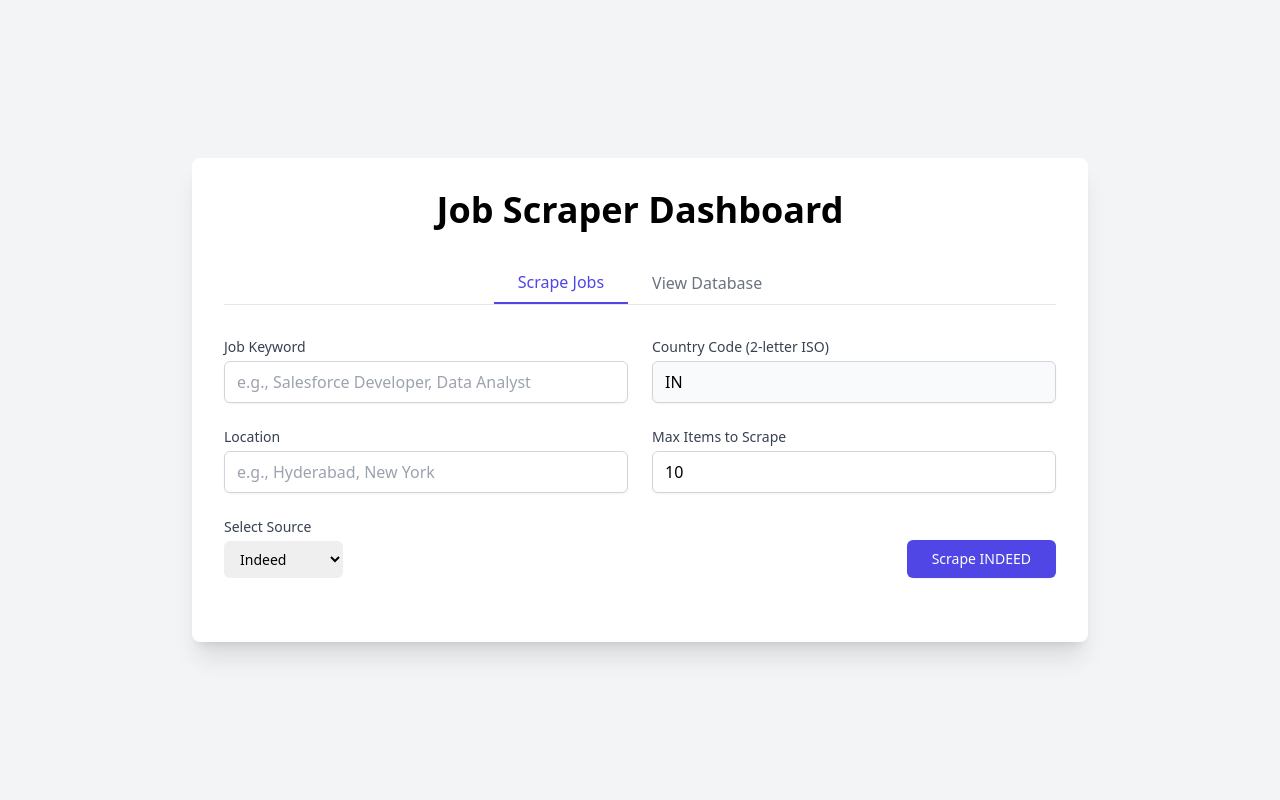
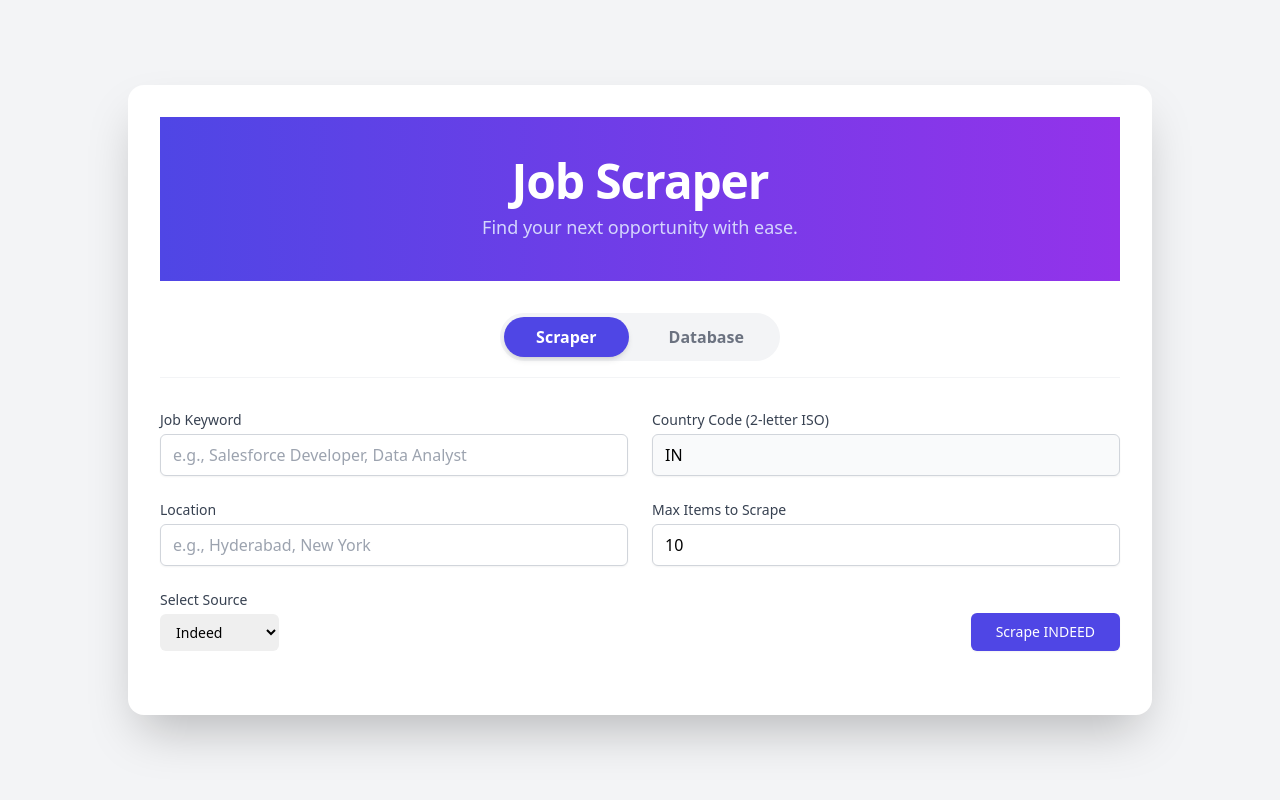
Before and after one commit to JanSaida7/Indeed_Scraper, a Flask app: page / in a window 1280 px wide. Run offline with Flask 3, Linux system fonts and the light colour scheme; data that the repository does not hold is empty; some libraries are stand-ins or nearby versions.

Commit message:
Refactor header and navigation UI

```diff
--- a/templates/index.html
+++ b/templates/index.html
@@ -6,23 +6,25 @@
     <meta name="viewport" content="width=device-width, initial-scale=1.0">
     <title>Job Scraper Dashboard</title>
     <script src="https://cdn.tailwindcss.com"></script>
+    <link rel="stylesheet" href="{{ url_for('static', filename='css/style.css') }}">
 </head>
 
 <body class="bg-gray-100 flex items-center justify-center min-h-screen">
 
-    <div class="container mx-auto p-8 bg-white shadow-xl rounded-lg max-w-4xl">
-        <header class="text-center mb-8">
-            <h1 class="text-4xl font-bold">Job Scraper Dashboard</h1>
+    <div class="container mx-auto p-0 md:p-8 md:my-8 bg-white shadow-2xl rounded-2xl max-w-5xl overflow-hidden fade-in">
+        <header class="text-center p-10 bg-gradient-to-r from-indigo-600 to-purple-600 text-white mb-8">
+            <h1 class="text-5xl font-extrabold tracking-tight mb-2">Job Scraper</h1>
+            <p class="text-indigo-100 text-lg opacity-90">Find your next opportunity with ease.</p>
         </header>
 
         <!-- Navigation Tabs -->
-        <div class="flex justify-center mb-8 border-b">
-            <button id="nav-scraper"
-                class="px-6 py-2 font-medium text-indigo-600 border-b-2 border-indigo-600 focus:outline-none">Scrape
-                Jobs</button>
-            <button id="nav-database"
-                class="px-6 py-2 font-medium text-gray-500 hover:text-indigo-600 focus:outline-none">View
-                Database</button>
+        <div class="flex justify-center mb-8 border-b border-gray-100 pb-4">
+            <div class="bg-gray-100 p-1 rounded-full flex space-x-2">
+                <button id="nav-scraper"
+                    class="px-8 py-2 rounded-full font-semibold text-white bg-indigo-600 shadow-md transition-all duration-300 focus:outline-none">Scraper</button>
+                <button id="nav-database"
+                    class="px-8 py-2 rounded-full font-semibold text-gray-500 hover:text-gray-700 transition-all duration-300 focus:outline-none">Database</button>
+            </div>
         </div>
 
         <!-- Scraper Tab Content -->
@@ -142,21 +144,21 @@
                 databaseTab.classList.add('hidden');
 
                 // Update Nav Styles
-                navScraper.classList.add('text-indigo-600', 'border-b-2', 'border-indigo-600');
-                navScraper.classList.remove('text-gray-500');
+                navScraper.classList.add('bg-indigo-600', 'text-white', 'shadow-md');
+                navScraper.classList.remove('text-gray-500', 'hover:text-gray-700');
 
-                navDatabase.classList.add('text-gray-500');
-                navDatabase.classList.remove('text-indigo-600', 'border-b-2', 'border-indigo-600');
+                navDatabase.classList.add('text-gray-500', 'hover:text-gray-700');
+                navDatabase.classList.remove('bg-indigo-600', 'text-white', 'shadow-md');
             } else {
                 scraperTab.classList.add('hidden');
                 databaseTab.classList.remove('hidden');
 
                 // Update Nav Styles
-                navDatabase.classList.add('text-indigo-600', 'border-b-2', 'border-indigo-600');
-                navDatabase.classList.remove('text-gray-500');
+                navDatabase.classList.add('bg-indigo-600', 'text-white', 'shadow-md');
+                navDatabase.classList.remove('text-gray-500', 'hover:text-gray-700');
 
-                navScraper.classList.add('text-gray-500');
-                navScraper.classList.remove('text-indigo-600', 'border-b-2', 'border-indigo-600');
+                navScraper.classList.add('text-gray-500', 'hover:text-gray-700');
+                navScraper.classList.remove('bg-indigo-600', 'text-white', 'shadow-md');
 
                 fetchAndDisplayJobs(); // Refresh data when switching to database view
             }
```
